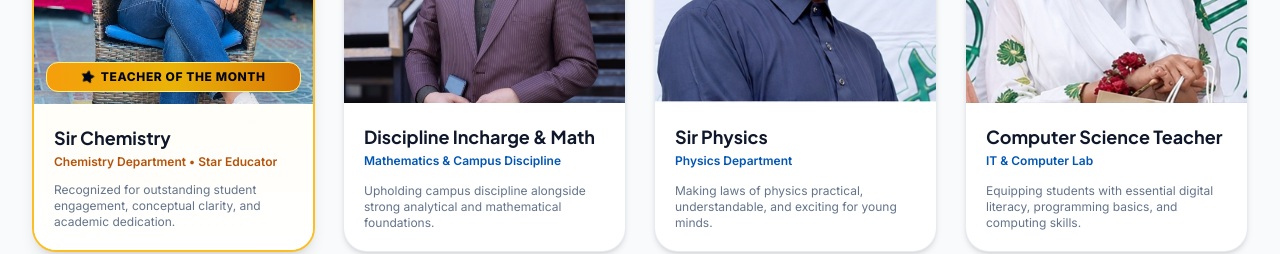
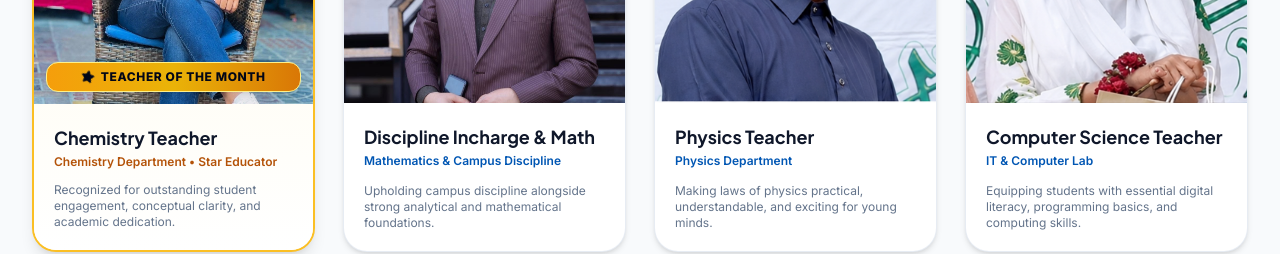
Before and after one commit to Asadullah-Codes/allied-school-mian-ali-campus, a plain HTML site: page index.html in a window 1280 px wide. Shown: the part 1960-2214 px from the top of the page. Drawn offline with nearby package versions, Linux system fonts and the light colour scheme.

Commit message:
Update titles for Chemistry and Physics teachers

```diff
--- a/index.html
+++ b/index.html
@@ -371,7 +371,7 @@
                     </div>
                     <div class="p-5 flex-1 flex flex-col justify-between bg-gradient-to-b from-amber-50/40 to-white">
                         <div>
-                            <h3 class="font-heading text-lg font-bold text-slate-900">Sir Chemistry</h3>
+                            <h3 class="font-heading text-lg font-bold text-slate-900">Chemistry Teacher</h3>
                             <p class="text-xs font-semibold text-amber-700 mt-0.5">Chemistry Department • Star Educator
                             </p>
                         </div>
@@ -422,7 +422,7 @@
                     </div>
                     <div class="p-5 flex-1 flex flex-col justify-between">
                         <div>
-                            <h3 class="font-heading text-lg font-bold text-slate-900">Sir Physics</h3>
+                            <h3 class="font-heading text-lg font-bold text-slate-900">Physics Teacher</h3>
                             <p class="text-xs font-semibold text-alliedBlue-600 mt-0.5">Physics Department</p>
                         </div>
                         <p class="text-xs text-slate-500 mt-3">
```
